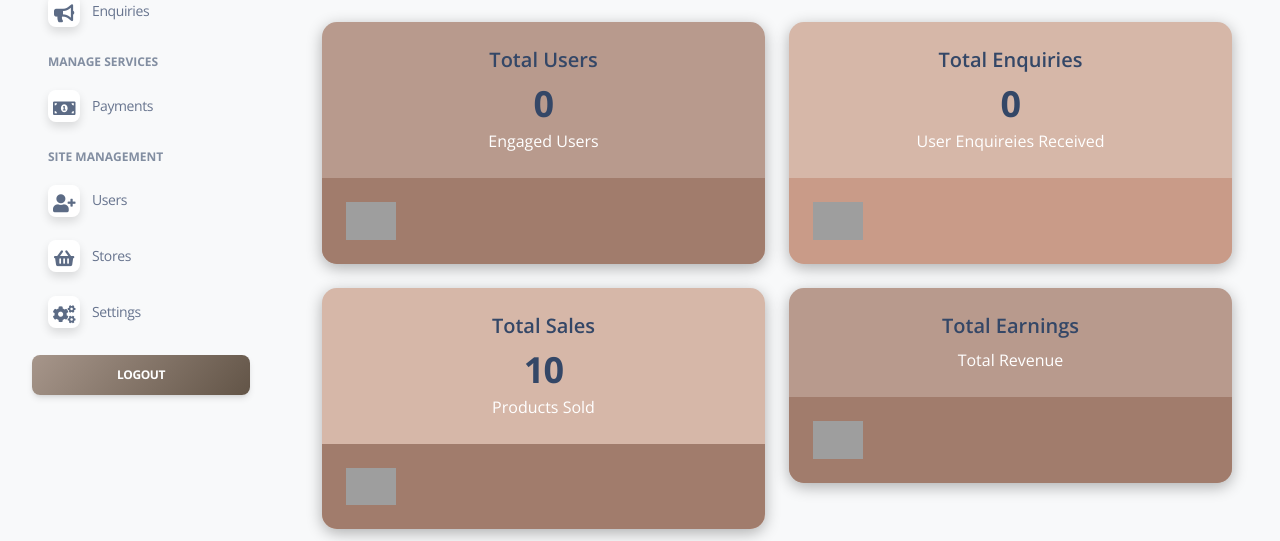
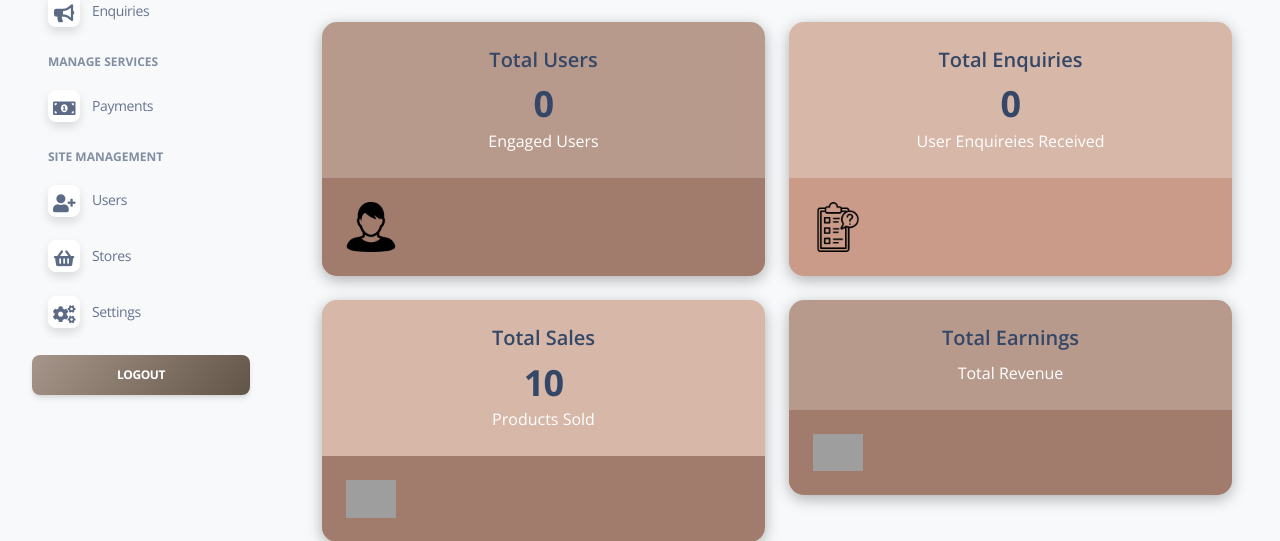
Before and after one commit to Kavindacc/Project-I_Exchanza, a PHP site: page /Project-I_Exchanza/admin/index.php in a window 1280 px wide. Shown: the part 145-686 px from the top of the page. Run offline with PHP 8.4, Linux system fonts and the light colour scheme; data that the repository does not hold is empty; some libraries are stand-ins or nearby versions; grey boxes are pictures that could not be loaded.

Commit message:
images added

```diff
--- a/admin/index.php
+++ b/admin/index.php
@@ -24,7 +24,7 @@ $totalEarnings = $admin->getTotalEarnings();
                     <p class="card-text">Engaged Users</p>
                 </div>
                 <div class="card-footer" style="background: #A17C6C; border-radius: 0 0 15px 15px;">
-                    <img src="path/to/user-icon.png" alt="User Icon" style="width: 50px;">
+                    <img src="../img/user1.png" alt="User Icon" style="width: 50px;">
                 </div>
             </div>
         </div>
@@ -37,7 +37,7 @@ $totalEarnings = $admin->getTotalEarnings();
                     <p class="card-text">User Enquireies Received</p>
                 </div>
                 <div class="card-footer" style="background: #C99B88; border-radius: 0 0 15px 15px;">
-                    <img src="path/to/feedback-icon.png" alt="Feedback Icon" style="width: 50px;">
+                    <img src="../img/enquiry.png" alt="Feedback Icon" style="width: 50px;">
                 </div>
             </div>
         </div>
```
Also changed, not shown: img/enquiry.png (added), img/user.png (added), img/user1.png (added).
